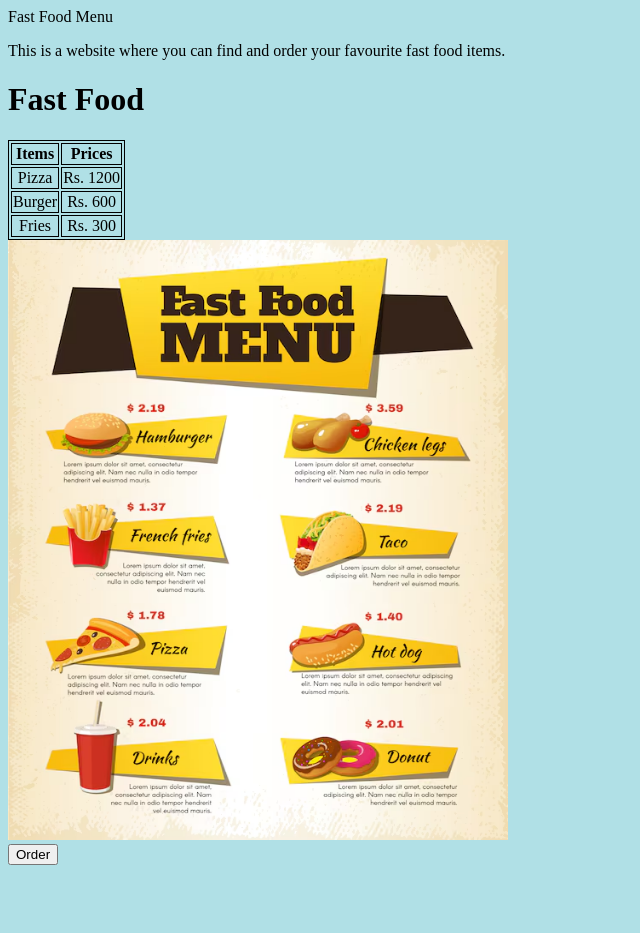
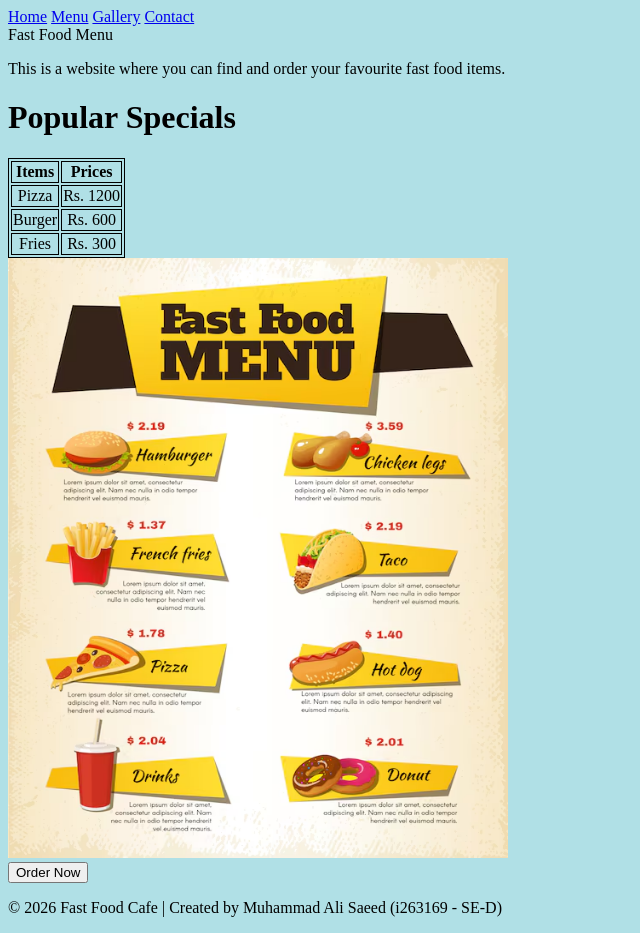
Before and after one commit to Muhammad-Ali-SoftwareEngineer/cafe-menu, a plain HTML site: page index.html in a window 1280 px wide. Shown: the whole page, without its empty margins (0-640 px from the left). Before the commit the page ends 873 px from the top, so only its background shows below. Drawn offline with Linux system fonts and the light colour scheme.

Commit message:
Add navigation bar, footer, and updated styling to home page

```diff
--- a/index.html
+++ b/index.html
@@ -2,17 +2,26 @@
 <!-- i263169 -->
 <!-- SE-D -->
 <!DOCTYPE html>
-<html>
+<html lang="en">
 <head>
-        <title>Cafe Menu</title>
+    <meta charset="UTF-8">
+    <title>Cafe Menu - Home</title>
     <link rel="stylesheet" href="style.css">
 </head>
 <body>
+    <nav>
+        <a href="index.html">Home</a>
+        <a href="menu.html">Menu</a>
+        <a href="gallery.html">Gallery</a>
+        <a href="contact.html">Contact</a>
+    </nav>
+
     <header>
         Fast Food Menu
     </header>
     <p>This is a website where you can find and order your favourite fast food items.</p>
-        <h1>Fast Food</h1>
+
+    <h1>Popular Specials</h1>
     <table>
         <tr>
             <th>Items</th>
@@ -31,7 +40,12 @@
             <td>Rs. 300</td>
         </tr>
     </table>
+
     <img src="images/image.png" alt="Menu image"><br>
-        <button onclick="alert('Order!')">Order</button>
+    <button onclick="alert('Thank you for your interest! Visit our Menu or Contact page to complete your order.')">Order Now</button>
+
+    <footer>
+        <p>&copy; 2026 Fast Food Cafe | Created by Muhammad Ali Saeed (i263169 - SE-D)</p>
+    </footer>
 </body>
 </html>
```
Lines whose indentation alone changed are shown as unchanged.
